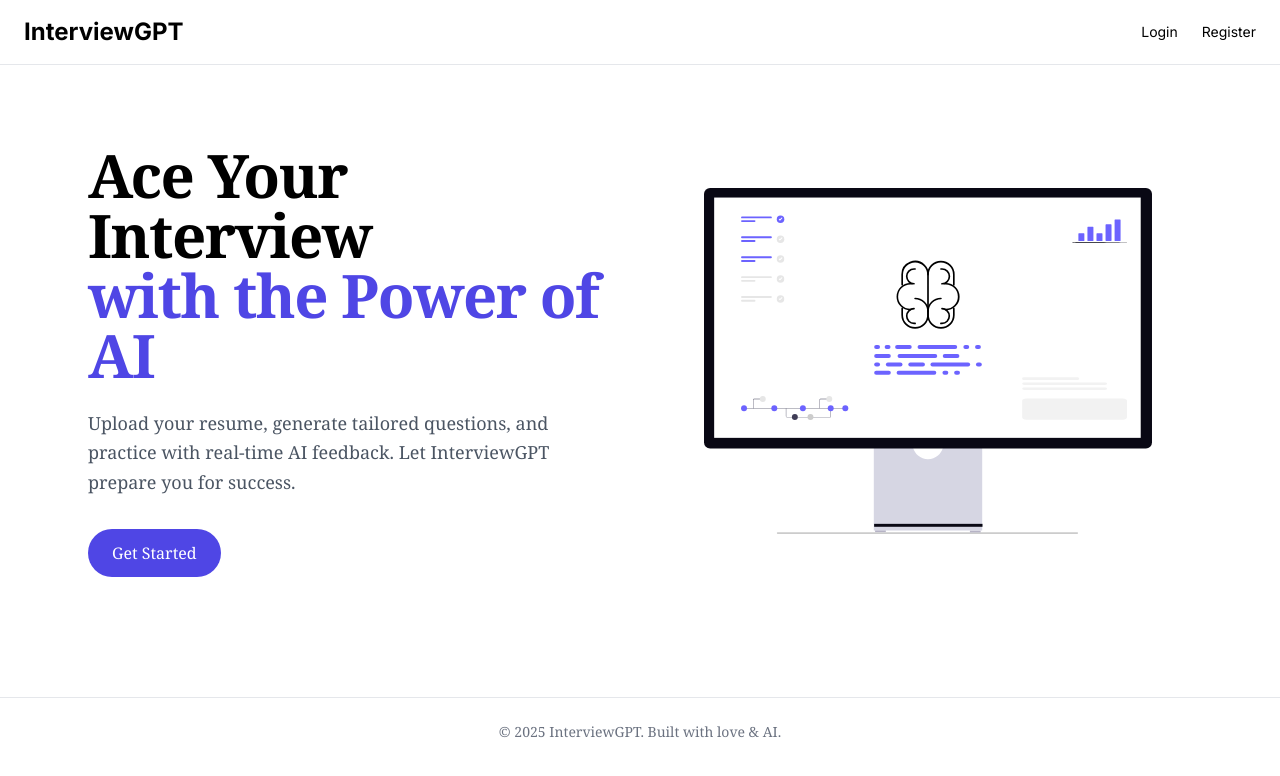
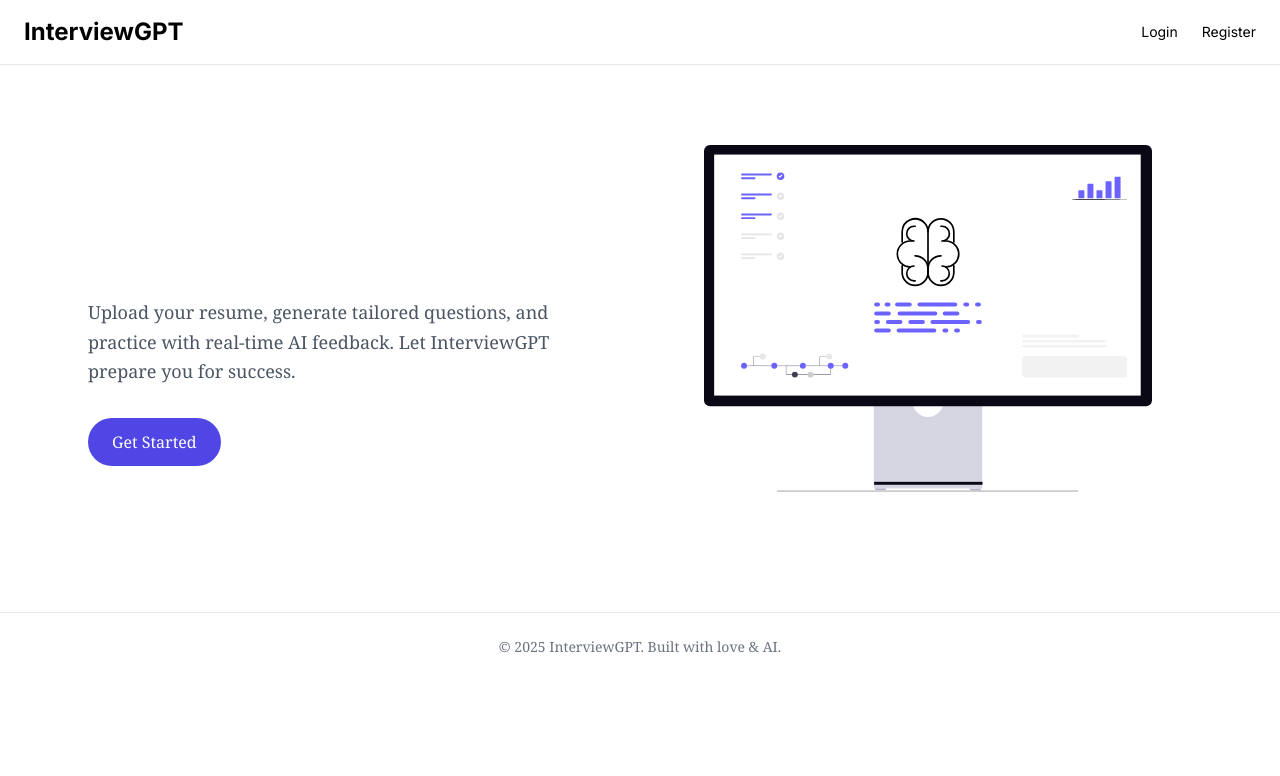
Before and after one commit to An-Orchids-whishper/INTERVIEW_GPT, a React (Create React App) app in the folder frontend/: page / in a window 1280 px wide. Shown: the top 776 px of the page. Built offline with nearby package versions, Linux system fonts and the light colour scheme.

Commit message:
Revert "changes"
This reverts commit 62d7a46183ef2da6d41fa4c0302d89cf5741d10b.

```diff
--- a/frontend/src/pages/Landing.jsx
+++ b/frontend/src/pages/Landing.jsx
@@ -1,9 +1,11 @@
+// /src/pages/Landing.jsx
 import React from "react";
 import { useNavigate } from "react-router-dom";
-import heroImg from "./undraw_ai-agent_pdkp.svg";
+import heroImg from "./undraw_ai-agent_pdkp.svg"; // Make sure this SVG exists
 
 const Landing = () => {
   const navigate = useNavigate();
+  const headline = ["Ace", "Your", "Interview", "with", "the", "Power", "of", "AI"];
 
   return (
     <div className="min-h-screen bg-white text-black font-serif overflow-hidden relative">
@@ -24,9 +26,19 @@ const Landing = () => {
       <main className="max-w-6xl mx-auto px-6 py-20 flex flex-col-reverse md:flex-row items-center gap-12">
         {/* Left Text */}
         <div className="flex-1 text-center md:text-left">
-          <h2 className="text-4xl sm:text-5xl lg:text-6xl font-extrabold mb-6 leading-tight tracking-tight">
-            <span className="block">Ace Your Interview</span>
-            <span className="block text-indigo-600">with the Power of AI</span>
+          <h2 className="text-4xl md:text-5xl font-bold mb-6 leading-tight flex flex-wrap gap-2">
+            {headline.map((word, i) => (
+              <span
+                key={i}
+                className="inline-block opacity-0 animate-fade-in-up"
+                style={{
+                  animationDelay: `${i * 0.1}s`,
+                  animationFillMode: "forwards",
+                }}
+              >
+                {word}
+              </span>
+            ))}
           </h2>
           <p className="text-gray-600 mb-8 leading-relaxed text-lg">
             Upload your resume, generate tailored questions, and practice with real-time AI feedback.
```
Also changed, not shown: 1 other file (tests, documents, lock files or other folders).
